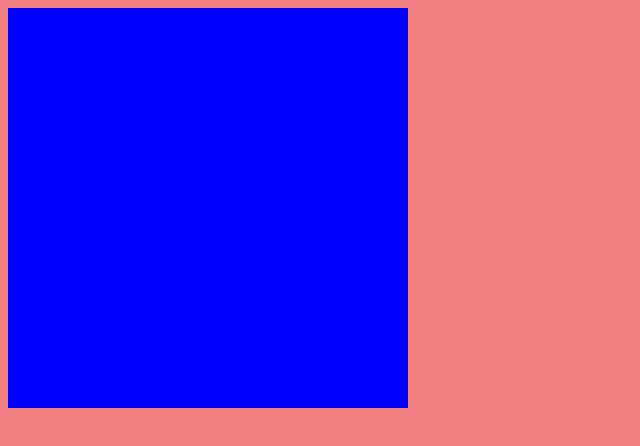
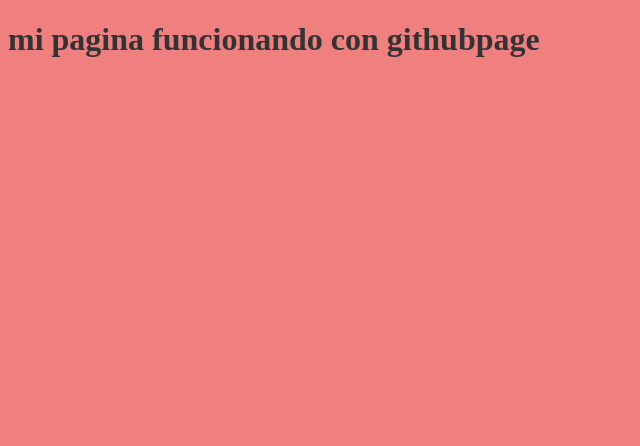
Before and after one commit to DioFilosofo/Prueba, a plain HTML site: page index.html in a window 1280 px wide. Shown: the whole page, without its empty margins (0-640 px from the left). Drawn offline with Linux system fonts and the light colour scheme.

Commit message:
modifique index

```diff
--- a/index.html
+++ b/index.html
@@ -5,14 +5,12 @@
     <meta charset="UTF-8">
     <meta http-equiv="X-UA-Compatible" content="IE=edge">
     <meta name="viewport" content="width=device-width, initial-scale=1.0">
-    <title>css3</title>
+    <title>css3/git hub page</title>
     <link rel="stylesheet" href="misEstilos.css">
 </head>
+<h1>mi pagina funcionando con githubpage</h1>
 
 <body>
-    <div class="main">
-        <!-- <div class="box"></div> -->
-    </div>
 
 
 </body>
```
